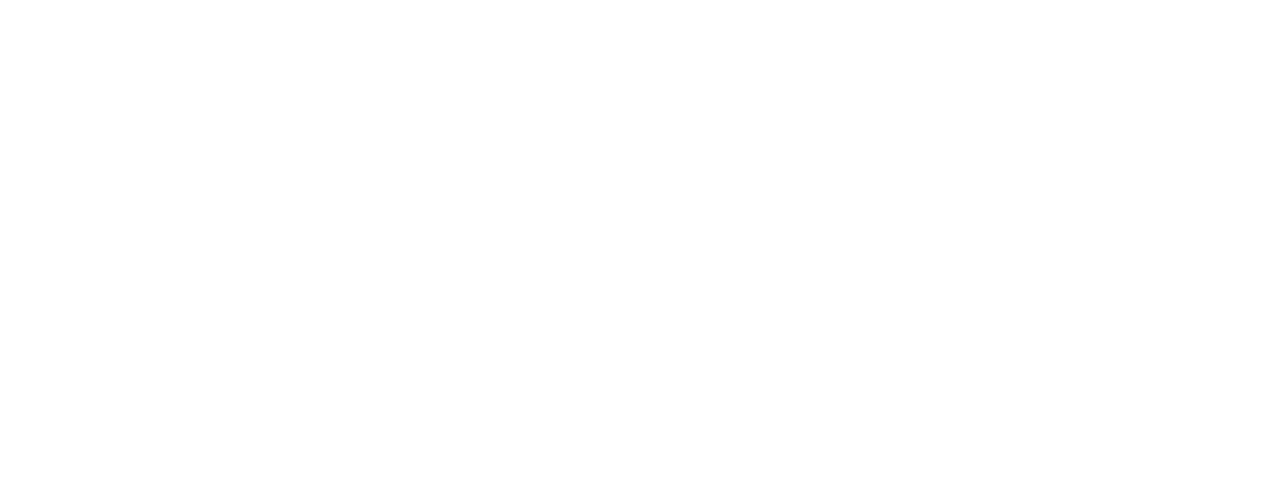
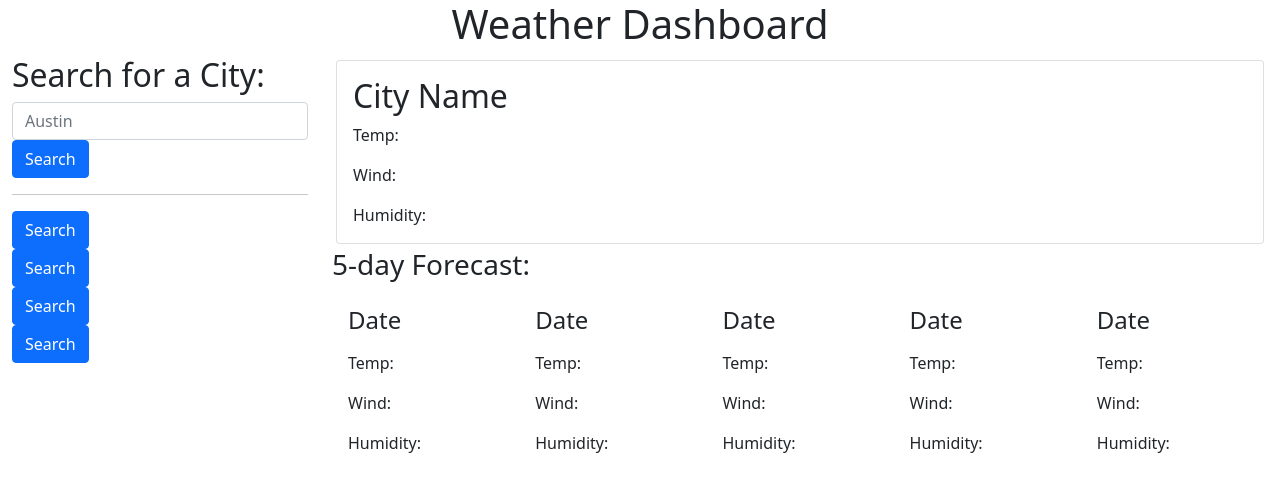
Before and after one commit to AlinaB108/weather-dashboard, a plain HTML site: page index.html in a window 1280 px wide. Drawn offline with nearby package versions, Linux system fonts and the light colour scheme.

Commit message:
Added simple site structure in index.html, added some bootstrap

```diff
--- a/index.html
+++ b/index.html
@@ -3,12 +3,106 @@
 <head>
   <meta charset="UTF-8">
   <meta name="viewport" content="width=device-width, initial-scale=1.0">
+  <link href="https://cdn.jsdelivr.net/npm/bootstrap@5.1.3/dist/css/bootstrap.min.css" rel="stylesheet"
+  integrity="sha384-1BmE4kWBq78iYhFldvKuhfTAU6auU8tT94WrHftjDbrCEXSU1oBoqyl2QvZ6jIW3" crossorigin="anonymous">
   <link rel="stylesheet" href="assets/style.css">
   <title>Weather Dashboard</title>
 </head>
 <body>
+  <header class="text-center">
+    <h1>Weather Dashboard</h1>
+  </header>
+  <main class="container-fluid w-100">
+    <div class="row">
+      <!-- Div for city search -->
+      <div class="col-md-3">
+        <h2>Search for a City:</h2>
+        <form>
+          <div class="text-center">
+            <input type="email" class="form-control" id="exampleInputEmail1" aria-describedby="emailHelp" placeholder="Austin">
+          </div>
+          <button type="submit" class="btn btn-primary">Search</button>
+        </form>
+        <hr>
+        <!-- Search history(cities) from local storage -->
+        <!-- Will create buttons in JS -->
+        <div class="col-md-3">
+          <button type="submit" class="btn btn-primary">Search</button>
+          <button type="submit" class="btn btn-primary">Search</button>
+          <button type="submit" class="btn btn-primary">Search</button>
+          <button type="submit" class="btn btn-primary">Search</button>
+        </div>
+      </div>
+
+      <!-- Div for showing the weather info -->
+      <div class="col-md-9">
+        <div class="card m-1">
+          <div class="card-body">
+            <!-- Will insert names and the info with JS -->
+            <h2 class="card-title">City Name</h2>
+            <p class="card-text">Temp:<span></span></p>
+            <p class="card-text">Wind:<span></span></p>
+            <p class="card-text">Humidity:<span></span></p>
+          </div>
+        </div>
+
+        <h3>5-day Forecast:</h3>
+        <!-- Div for 5day forecast-->
+        <div class="card-group">
+          <div class="card-body">
+            <!-- Will insert date in JS -->
+            <h4 class="card-title">Date</h4>
+            <p></p>
+            <p class="card-text">Temp:<span></span></p>
+            <p class="card-text">Wind:<span></span></p>
+            <p class="card-text">Humidity:<span></span></p>
+          </div>
+
+          <div class="card-body">
+            <!-- Will insert date in JS -->
+            <h4 class="card-title">Date</h4>
+            <p></p>
+            <p class="card-text">Temp:<span></span></p>
+            <p class="card-text">Wind:<span></span></p>
+            <p class="card-text">Humidity:<span></span></p>
+          </div>
+
+          <div class="card-body">
+            <!-- Will insert date in JS -->
+            <h4 class="card-title">Date</h4>
+            <p></p>
+            <p class="card-text">Temp:<span></span></p>
+            <p class="card-text">Wind:<span></span></p>
+            <p class="card-text">Humidity:<span></span></p>
+          </div>
+
+          <div class="card-body">
+            <!-- Will insert date in JS -->
+            <h4 class="card-title">Date</h4>
+            <p></p>
+            <p class="card-text">Temp:<span></span></p>
+            <p class="card-text">Wind:<span></span></p>
+            <p class="card-text">Humidity:<span></span></p>
+          </div>
+
+          <div class="card-body">
+            <!-- Will insert date in JS -->
+            <h4 class="card-title">Date</h4>
+            <p></p>
+            <p class="card-text">Temp:<span></span></p>
+            <p class="card-text">Wind:<span></span></p>
+            <p class="card-text">Humidity:<span></span></p>
+          </div>
+        </div>
+
+        </div>
+      </div>
+    </div>
+  </main>
 
 
+  <script src="https://cdn.jsdelivr.net/npm/bootstrap@5.1.3/dist/js/bootstrap.bundle.min.js"
+  integrity="sha384-ka7Sk0Gln4gmtz2MlQnikT1wXgYsOg+OMhuP+IlRH9sENBO0LRn5q+8nbTov4+1p" crossorigin="anonymous"></script>
   <script src="assets/script.js"></script>
 </body>
 </html>
```
